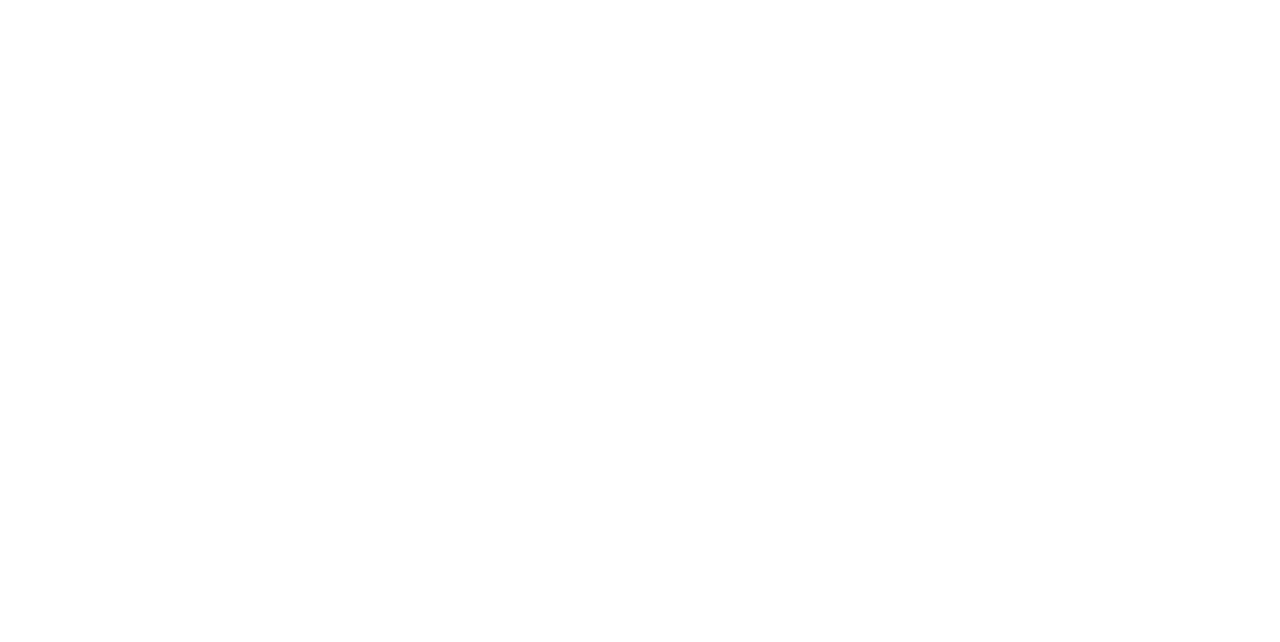
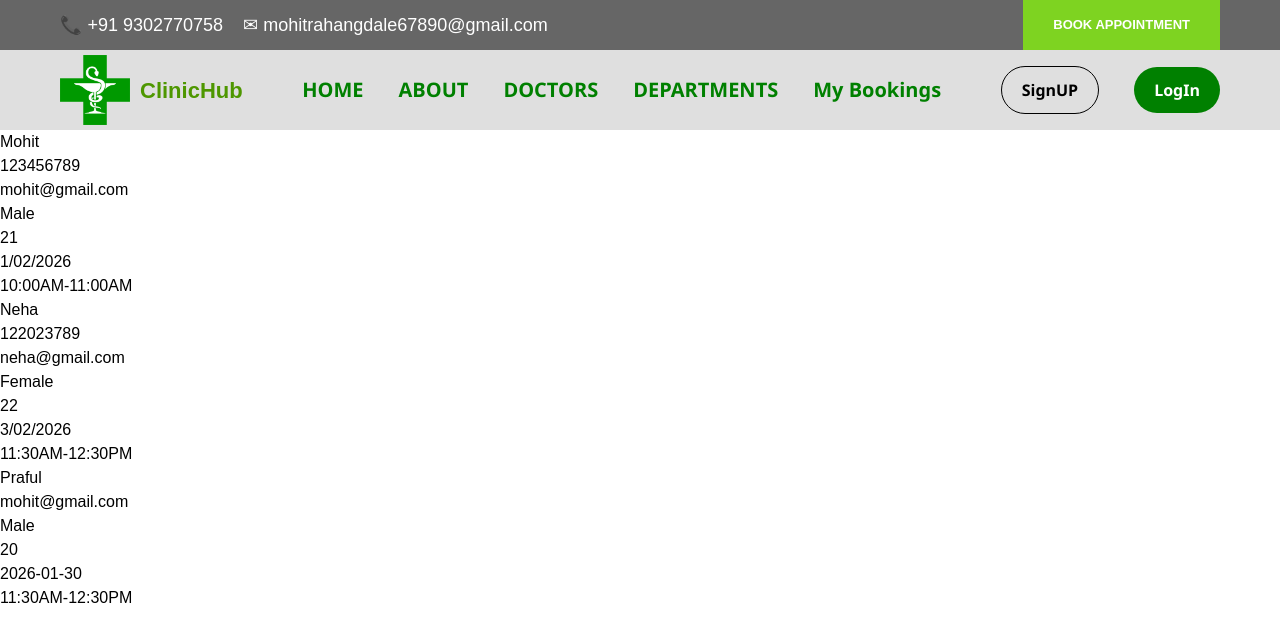
Before and after one commit to Mohitr4910/Doctor-appointment-, a React app: page /mybooking in a window 1280 px wide. Before the commit this address had no page. Shown: the top 642 px of the page. Built offline with nearby package versions, Linux system fonts and the light colour scheme; data requests are answered from the project's data file; the HTML template or start-up script is replaced by a standard one.

Commit message:
my bookings only login user

```diff
--- a/package.json
+++ b/package.json
@@ -12,6 +12,7 @@
   "dependencies": {
     "@gsap/react": "^2.1.2",
     "@tailwindcss/vite": "^4.1.18",
+    "axios": "^1.13.4",
     "framer-motion": "^12.27.2",
     "gsap": "^3.14.2",
     "motion": "^12.27.2",
--- a/src/App.jsx
+++ b/src/App.jsx
@@ -10,6 +10,7 @@
 import Signup from './Pages/Signup'
 import Doctors from './Pages/Doctors'
 import Departments from './Pages/Departments'
+import MyBooking from './Pages/MyBooking'
 
 
   let App=()=> {
@@ -24,6 +25,7 @@
       <Route path="booking" element={<Booking/>}/>
       <Route path="doctors" element={<Doctors/>}/>
       <Route path="departments" element={<Departments/>}/>
+      <Route path="mybooking" element={<MyBooking/>}/>
       </Route>
 
       <Route path="login" element={<Login/>}/>
--- a/src/Components/Navbar.jsx
+++ b/src/Components/Navbar.jsx
@@ -16,7 +16,7 @@
 
   useEffect(() => {
     const user = localStorage.getItem("email");
-           console.log(user);
+          //  console.log(user);
 
 
     if (user) {
@@ -69,6 +69,7 @@
           <li><Link to="/about">ABOUT</Link></li>
           <li><Link to="/doctors">DOCTORS</Link></li>
           <li><Link to="/departments">DEPARTMENTS</Link></li>
+          <li><Link to="/mybooking">My Bookings</Link></li>
         </ul>
 
 
--- /dev/null
+++ b/src/Database/db.json
@@ -0,0 +1,54 @@
+{
+  "doctor": [
+    {
+      "name": "Mohit",
+      "number": 123456789,
+      "email": "mohit@gmail.com",
+      "gender": "Male",
+      "age": 21,
+      "speciality": "cardialogy",
+      "date": "1/02/2026",
+      "time": "10:00AM-11:00AM",
+      "symptomes": "hjgbsjgfyufvbfbsjghfsbf sbvkuyygsfbwnfnmn  jfguywfbwgfyugf",
+      "id": "6c00"
+    },
+    {
+      "name": "Neha",
+      "number": 122023789,
+      "email": "neha@gmail.com",
+      "gender": "Female",
+      "age": 22,
+      "speciality": "cardialogy",
+      "date": "3/02/2026",
+      "time": "11:30AM-12:30PM",
+      "symptomes": "hjgbsjgfyufvbfbsjghfsbf sbvkuyygsfbwnfnmn  jfguywfbwgfyugf",
+      "id": "1dcd"
+    },
+    {
+      "id": "a712",
+      "name": "Mohit",
+      "num": "9302770526",
+      "email": "mohitrahangdale67890@gmail.com",
+      "gender": "Male",
+      "age": "20",
+      "speciality": "Cardiology",
+      "date": "2026-01-30",
+      "time": "11:30AM-12:30PM",
+      "symptoms": "nbjkstvujyghfa6u",
+      "loggedemail": "mohitrahangdale67890@gmail.com"
+    },
+    {
+      "id": "290f",
+      "name": "Praful",
+      "num": "1201201201",
+      "email": "mohit@gmail.com",
+      "gender": "Male",
+      "age": "20",
+      "speciality": "Cardiology",
+      "date": "2026-01-30",
+      "time": "11:30AM-12:30PM",
+      "symptoms": "hii my name is mohit",
+      "loggedemail": null
+    }
+  ]
+}
--- a/src/Pages/Booking.css
+++ b/src/Pages/Booking.css
@@ -72,7 +72,7 @@
   border-bottom: 3px solid #ccc;
   padding: 10px 5px;
   color: black;
-  font-size: 15px;
+  font-size: 19px;
   outline: none;
   background: transparent;
   transition: 0.3s;
--- a/src/Pages/Booking.jsx
+++ b/src/Pages/Booking.jsx
@@ -2,6 +2,7 @@
 import { useState } from 'react'
 import "./Booking.css"
 import formimg from "../assets/appoinment_page_img.png"
+import axios from 'axios'
 
 function Booking() {
   let [form, setform] = useState({
@@ -19,7 +20,6 @@
   })
 
 
-console.log(form);
 
 
   let manageform = (e) => {
@@ -33,65 +33,102 @@
 
     e.preventDefault()
 
-
+     let valid=true
     if (form.name.trim() == "") {
       e.preventDefault()
+      valid=false
       alert("name reqired")
 
     }
     else if(form.num.trim().length !=10){
       e.preventDefault()
+      valid=false
+
       alert("enter valid number")
 
     }
     else if(isNaN(form.num)){
       e.preventDefault()
+      valid=false
+
       alert("Enter avalid number")
 
     }
     else if(form.email.trim()==""){
       e.preventDefault()
+      valid=false
+
       alert("Email reqired")
 
     }
     else if(!(form.email.includes("@") && form.email.includes(".com"))){
       e.preventDefault()
+      valid=false
+
       alert("Enter valid email")
 
     }
       else if(form.gender.trim()==""){
       e.preventDefault()
+      valid=false
+
       alert("Gender reqired")
 
     }
       else if(form.age.trim()==""){
       e.preventDefault()
+      valid=false
+
       alert("age reqired")
 
     }
       else if(isNaN(form.age)){
       e.preventDefault()
+      valid=false
+
       alert("enter valid age")
 
     }
      else if(form.speciality.trim()==""){
       e.preventDefault()
+      valid=false
+
       alert("speciality reqired")
 
     }
      else if(form.date.trim()==""){
       e.preventDefault()
+      valid=false
+
       alert("date reqired")
 
     }
      else if(form.time.trim()==""){
       e.preventDefault()
+      valid=false
+
       alert("time reqired")
 
     }
      else if(form.symptoms.trim()==""){
       e.preventDefault()
+      valid=false
+
       alert("symptoms reqired")
+
+    }
+
+    if(valid){
+      let api="http://localhost:3000/doctor"
+
+      let loggedemail=localStorage.getItem("email")
+
+      axios.post(api,{...form,loggedemail:localStorage.getItem("email")}).then(
+   ()=>{
+     alert("Booking confirm")
+
+   }
+      )
 
     }
 
@@ -147,7 +184,7 @@
 
           <div className="input-group">
             <label>Specialty</label>
-            <select name='speciality' value={form.specialty} onChange={manageform} >
+            <select name='speciality' value={form.speciality} onChange={manageform} >
               <option>Select Specialty</option>
               <option>Cardiology</option>
               <option>Orthopedic</option>
--- a/src/Pages/Login.jsx
+++ b/src/Pages/Login.jsx
@@ -162,7 +162,7 @@
                         value={form.email}
                         onChange={manageform}
                         placeholder='Enter Email'
-                        className="w-[90%] h-[40px] text-[17px] bg-transparent border-b-4 border-black/50 px-1 focus:border-b-2 focus:border-white/50 focus:outline-none focus:ring-0 placeholder:text-blue-900"
+                        className="w-[90%] h-[40px] text-[20px] text-black bg-transparent border-b-4 border-black/50 px-1 focus:border-b-2 focus:border-white/50 focus:outline-none focus:ring-0 placeholder:text-blue-900"
                       />
                     </div>
                   </AnimatedContent>
@@ -179,12 +179,12 @@
                       <label className="block font-thin text-[24px] text-black mb-1">Password</label>
 
                       <input
-                        type="password"
+                        type="Password"
                         name="pass"
                         value={form.pass}
                         onChange={manageform}
                         placeholder='Enter Password'
-                        className="w-[90%] h-[40px] text-[17px] bg-transparent border-b-4 border-black/50 px-1 focus:border-b-2 focus:border-white/50 focus:outline-none focus:ring-0 placeholder:text-blue-900"
+                        className="w-[90%] h-[40px] text-[20px] text-black bg-transparent border-b-4 border-black/50 px-1 focus:border-b-2 focus:border-white/50 focus:outline-none focus:ring-0 placeholder:text-blue-900"
 
                       />
                     </div>
--- /dev/null
+++ b/src/Pages/MyBooking.jsx
@@ -0,0 +1,63 @@
+import axios from 'axios'
+import { h1 } from 'framer-motion/client'
+import { useState } from 'react'
+import React, { useEffect } from 'react'
+
+let MyBookign=()=> {
+
+  let [Data,setdata]=useState([])
+
+  // console.log(typeof Data);
+
+  let FatchData=()=>{
+    let api="http://localhost:3000/doctor"
+
+    axios.get(api).then((res)=>{
+      let data=res.data
+      let finaldata=data.filter((e)=>{
+
+        return e.loggedemail == localStorage.getItem("email")
+
+      })
+
+      setdata(finaldata)
+
+    }).catch((err)=>{
+
+    })
+    console.log(Data)
+    console.log(localStorage.getItem("email"));
+  }
+
+  useEffect(()=>{
+    FatchData()
+  },[])
+
+  return (
+    <>
+    {
+      Data.map(
+        (e)=>(
+
+          <>
+          <h1>{e.name}</h1>
+          <h1>{e.number}</h1>
+          <h1>{e.email}</h1>
+          <h1>{e.gender}</h1>
+          <h1>{e.age}</h1>
+          <h1>{e.date}</h1>
+          <h1>{e.time}</h1>
+          <h1>{e.loggedemail}</h1>
+          </>
+        )
+
+
+      )
+    }
+
+
+    </>
+  )
+}
+
+export default MyBookign
```
Also changed, not shown: 1 other file (tests, documents, lock files or other folders).
